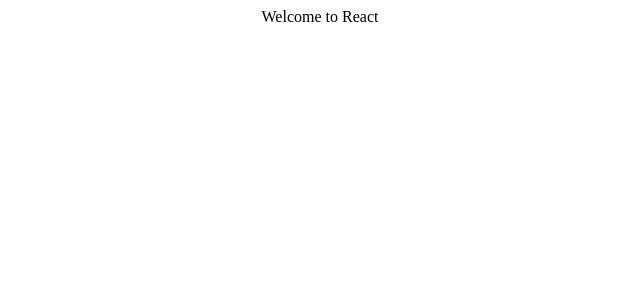
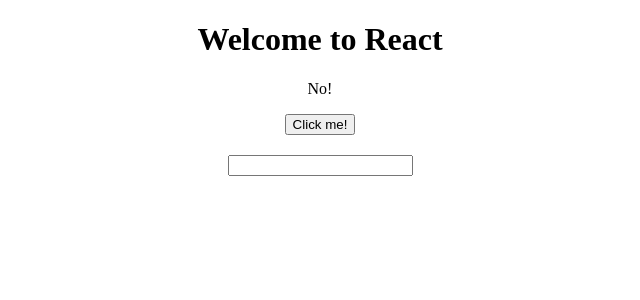
Before and after one commit to pesto-students/exercise-day-14, a React (Create React App) app in the folder Exercises/01-TestBasics/: page / in a window 1280 px wide. Shown: the top 300 px of the page, without its empty margins (320-960 px from the left). Built offline with nearby package versions, Linux system fonts and the light colour scheme; the HTML template or start-up script is replaced by a standard one.

Commit message:
Passed test suite: <App /> shallow rendering

```diff
--- a/Exercises/01-TestBasics/src/App.js
+++ b/Exercises/01-TestBasics/src/App.js
@@ -4,15 +4,47 @@
 
 /* eslint-disable react/no-multi-comp, react/no-unused-state */
 class App extends Component {
-  state = {
-    on: false,
-    input: '',
-    mainColor: 'blue',
+  constructor(props) {
+    super(props);
+    this.state = {
+      on: false,
+      input: '',
+      mainColor: 'blue',
+    };
+    this.toggleBtnState = this.toggleBtnState.bind(this);
+    this.updateInput = this.updateInput.bind(this);
   }
+
+  toggleBtnState() {
+    this.setState(prevState => ({ ...prevState, on: !prevState.on }));
+  }
+
+  updateInput(e) {
+    this.setState({ input: e.currentTarget.value });
+  }
+
+  handleStrings(str) {
+    if (str.length) {
+      this.setState({ input: str });
+      return true;
+    }
+    return false;
+  }
+
   render() {
     return (
       <div className="App">
-        Welcome to React
+        <h1 className={this.state.mainColor}>Welcome to React</h1>
+
+        <div>
+          <p className="button-state">{this.state.on ? 'Yes!' : 'No!'}</p>
+          <button onClick={this.toggleBtnState}>Click me!</button>
+        </div>
+
+        <div>
+          <h2>{this.state.input}</h2>
+          <input type="text" name="inp" value={this.state.input} onChange={this.updateInput} />
+        </div>
       </div>
     );
   }
```
